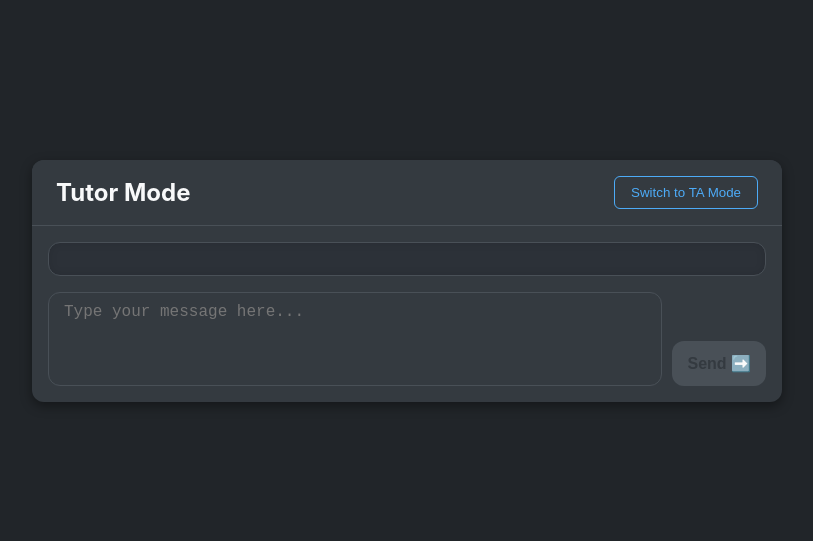
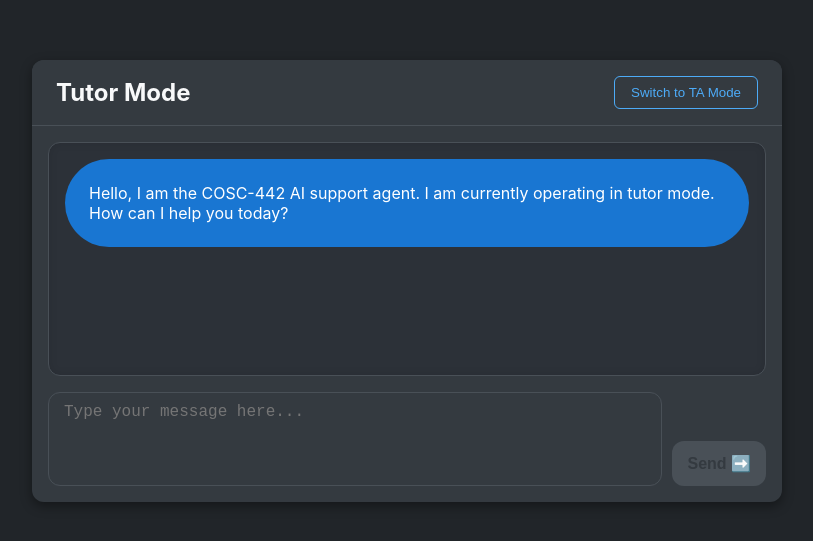
Before and after one commit to Graymarch/COSC432-GroupProject, a React (Create React App) app in the folder OCA-Frontend/oca-client/: page / in a window 1280 px wide. Shown: the part 119-660 px from the top of the page, without its empty margins (233-1046 px from the left). Built offline with nearby package versions, Linux system fonts and the light colour scheme.

Commit message:
Added elements from Chris's RAG app

```diff
--- a/OCA-Frontend/oca-client/package.json
+++ b/OCA-Frontend/oca-client/package.json
@@ -7,10 +7,13 @@
     "@testing-library/jest-dom": "^6.9.1",
     "@testing-library/react": "^16.3.0",
     "@testing-library/user-event": "^13.5.0",
+    "@emotion/react": "^11.13.0",
+    "@emotion/styled": "^11.13.0",
     "react": "^19.2.0",
     "react-dom": "^19.2.0",
     "react-scripts": "5.0.1",
-    "web-vitals": "^2.1.4"
+    "web-vitals": "^2.1.4",
+    "@mui/material": "^5.16.6"
   },
   "scripts": {
     "start": "react-scripts start",
--- a/OCA-Frontend/oca-client/src/Components/App.css
+++ b/OCA-Frontend/oca-client/src/Components/App.css
@@ -100,6 +100,7 @@ body {
   background-color: var(--color-chat-window); /* Dedicated chat background */
   border-radius: var(--border-radius);
   margin-bottom: var(--spacing-unit);
+  min-height: 200px;
   padding: 1rem;
   overflow-y: auto;
   /* Very subtle inner shadow (lighter than outer) */
--- a/OCA-Frontend/oca-client/src/Components/App.js
+++ b/OCA-Frontend/oca-client/src/Components/App.js
@@ -1,27 +1,77 @@
 import './App.css';
 import { useState } from 'react';
+import { Box, Stack} from "@mui/material";
 
 function App(props) {
   // Tracks the state of the component between tutor and TA mode.
   // Initialized with props.isTutorMode or defaults to false if not provided
+  // TODO: When the user toggles the mode, prompt the llm for prefab response indicating the mode changed.
   const[tutorMode, setMode] = useState(props.isTutorMode || false);
   const toggleMode = () => {
     setMode(mode => !mode);
   }
 
-  const[userPrompt, setPrompt] = useState("");
-  const handleChange = (event) => {
-    // Only update state if the value has changed
-    setPrompt(event.target.value);
+  // const[userPrompt, setPrompt] = useState("");
+  // const handleChange = (event) => {
+  //   // Only update state if the value has changed
+  //   setPrompt(event.target.value);
+  // }
+
+  // function handleSubmit(e){
+  //   e.preventDefault();
+  //   // Logic for sending the prompt would go here
+  //   console.log("Submitting prompt:", userPrompt);
+  //   // Optionally clear the prompt after submission
+  //   setPrompt("");
+  // }
+
+  const [messages,setMessages] = useState([
+    {
+      role: 'assistant',
+      content: `Hello, I am the COSC-442 AI support agent. I am currently operating in tutor mode. How can I help you today?`
+    },
+  ])
+
+
+  const [message,setMessage] = useState('')
+
+  const sendMessage = async () => {
+    setMessage('')
+    setMessages((messages) => [
+      ...messages,
+      { role: 'user', content: message },
+      { role: 'assistant', content: '' },
+    ])
+
+    const response = fetch ('/api/chat', {
+      method: "POST",
+      headers: {
+        'Content-Type': 'application/json',
+      },
+      body: JSON.stringify([...messages, {role: 'user', content: message}]),
+    }).then(async (res) => {
+      const reader = res.body.getReader()
+      const decoder = new TextDecoder()
+
+      let result = ''
+      return reader.read().then(function processText ({ done, value }) {
+        if (done) {
+          return result
+        }
+        const text = decoder.decode(value || new Int8Array(), { stream: true})
+        setMessages((messages) => {
+          let lastMessage = messages[messages.length -1]
+          let otherMessages = messages.slice(0,messages.length - 1)
+          return [
+            ...otherMessages,
+            {...lastMessage, content: lastMessage.content + text},
+          ]
+        })
+        return reader.read().then(processText)
+      })
+    })
   }
 
-  function handleSubmit(e){
-    e.preventDefault();
-    // Logic for sending the prompt would go here
-    console.log("Submitting prompt:", userPrompt);
-    // Optionally clear the prompt after submission
-    setPrompt("");
-  }
 
   return (
     <div className="app-container">
@@ -38,22 +88,62 @@ function App(props) {
 
       <main className="chat-layout">
         {/* contains the chat log  */}
-        <section className='chat-window'></section>
+        <Stack
+          direction={'column'}
+          p={2}
+          spacing={3}
+          className='chat-window'
+        >
+          <Stack
+            direction={'column'}
+            spacing={2}
+            flexGrow={1}
+            overflow="auto"
+            maxHeight="100%"
+          >
+            {messages.map((message) => (
+              <Box
+                key={message.id}
+                display="flex"
+                justifyContent={
+                  message.role === 'assistant' ? 'flex-start' : 'flex-end'
+                }
+              >
+                <Box
+                  bgcolor={
+                    message.role === 'assistant' ? 'primary.main' : 'secondary.main'
+                  }
+                  color="white"
+                  borderRadius={16}
+                  p={3}
+                >
+                  {message.content}
+                </Box>
+              </Box>
+            ))}
+          </Stack>
+        </Stack>
+
 
         {/* Prompt Input */}
         <section className='prompt-area'>
-          <form onSubmit={handleSubmit} className='prompt-form'>
+          <div className='prompt-form'>
             <textarea
               rows={4}
               placeholder='Type your message here...'
-              value={userPrompt}
-              onChange={handleChange}
+              value={message}
+              onChange={(e) => setMessage(e.target.value)}
               className='prompt-input'
             />
-            <button type="submit" className="submit-button" disabled={!userPrompt.trim()}>
+            <button
+              type="submit"
+              className="submit-button"
+              disabled={message === ""}
+              onClick={sendMessage}
+            >
               Send ➡️
             </button>
-          </form>
+          </div>
         </section>
       </main>
     </div>
```
Also changed, not shown: 1 other file (tests, documents, lock files or other folders).
